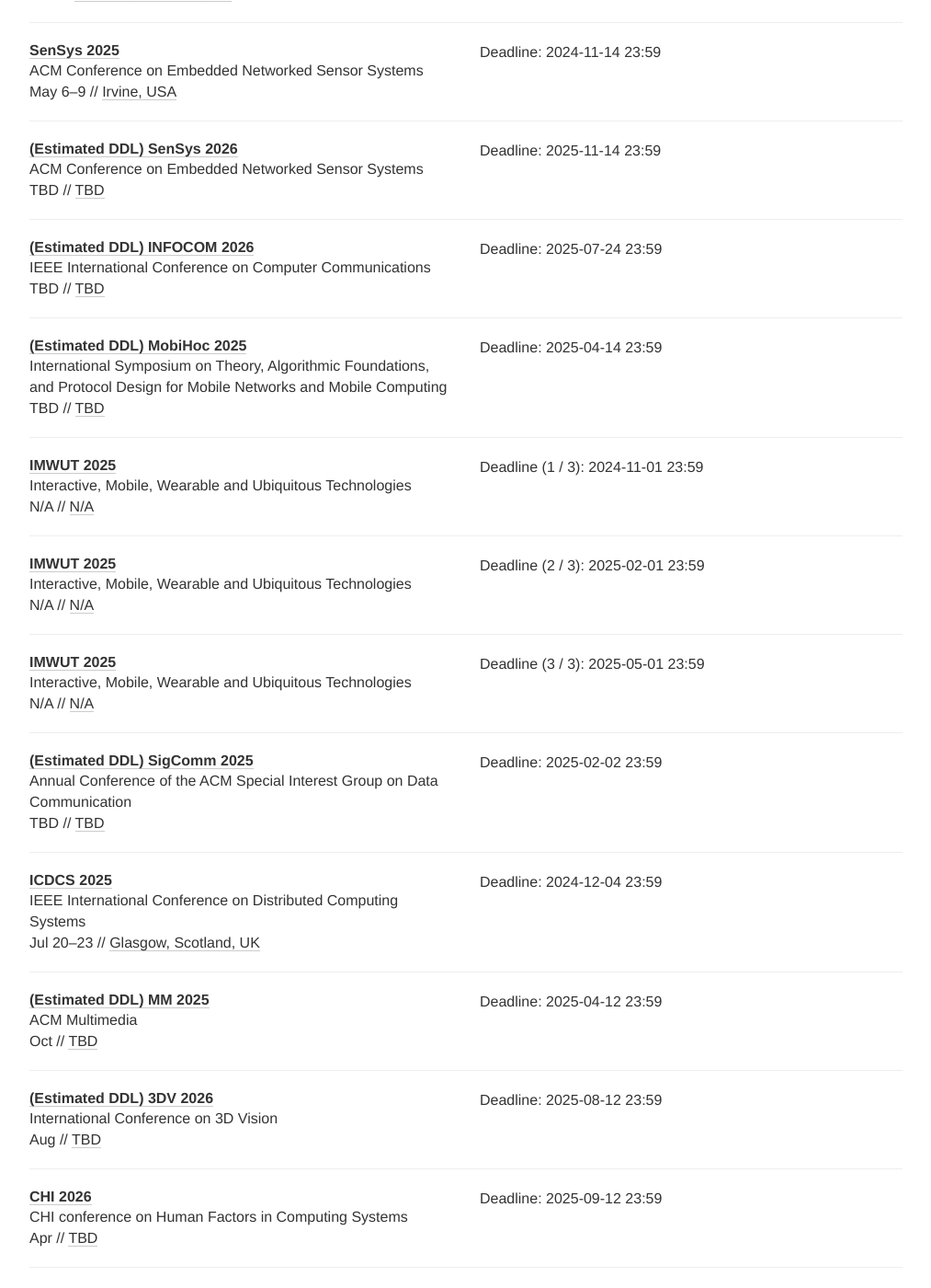
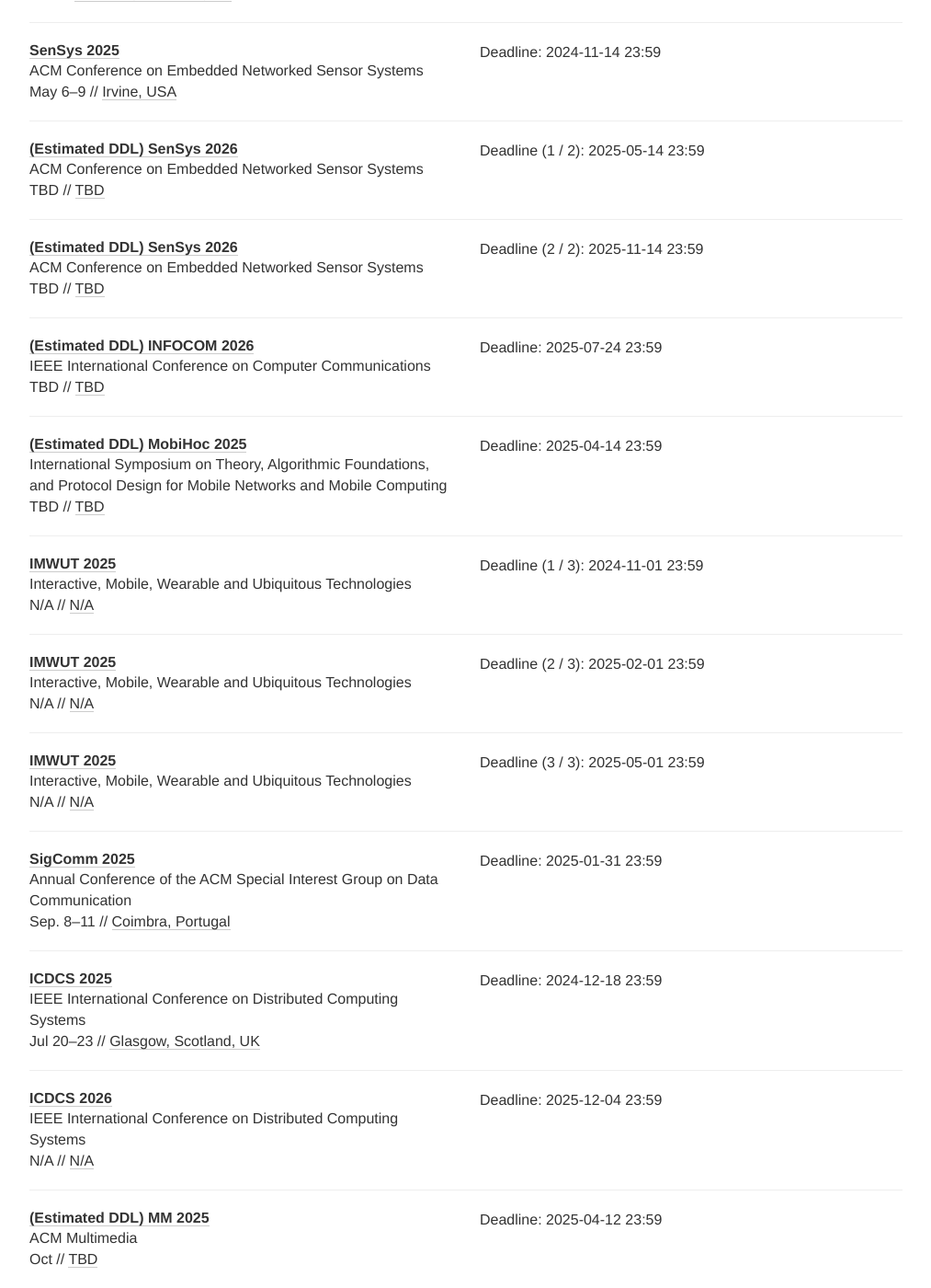
Before and after one commit to genius-lab-deadlines/genius-lab-deadlines.github.io, a Jekyll site: the page built from index.html, in a window 1280 px wide and 1400 px high, scrolled down 2652 px. Shown: the whole window at 92% size, without its empty margins (133-1146 px from the left). Built offline with Jekyll 4.4.1, drawn with Linux system fonts in a browser that asks for light colours; nearby versions of some CDN libraries; Markdown is read by kramdown in place of the engine named in the settings; some of the changed text lies outside the part shown.

Commit message:
update dates

```diff
--- a/_data/conferences.yml
+++ b/_data/conferences.yml
@@ -103,13 +103,13 @@
   place: TBD
   tags: [AI, CONF, Tier1]
 
-- name: (Estimated DDL) MICCAI
+- name: MICCAI
   year: 2025
   date: Sep 23-27
   description: INTERNATIONAL CONFERENCE ON MEDICAL IMAGE COMPUTING AND COMPUTER ASSISTED INTERVENTION
-  link: https://genius-lab-deadlines.github.io/
+  link: https://conferences.miccai.org/2025/en/
   deadline:
-    - "2025-03-07 23:59"
+    - "2025-02-27 23:59"
   timezone: Etc/GMT+7
   place: Daejeon, Republic of Korea
   tags: [MED, CONF]
@@ -136,14 +136,14 @@
   place: TBD
   tags: [AI, CONF, Tier1]
 
-- name: (Estimated DDL) ICML
+- name: ICML
   year: 2025
   date: Jul 13-19
   description: International Conference on Machine Learning
   link: https://icml.cc/
   deadline:
-    - "2025-02-01 23:59"
-  timezone: Etc/GMT+12
+    - "2025-01-31 23:59"
+  timezone: Etc/GMT+0
   place: Vancouver, BC, Canada
   tags: [AI, CONF, Tier1]
 
@@ -209,6 +209,7 @@
   description: ACM Conference on Embedded Networked Sensor Systems
   link: https://sensys.acm.org/2026/
   deadline:
+    - "2025-05-14 23:59"
     - "2025-11-14 23:59"
   timezone: Etc/GMT+12
   place: TBD
@@ -249,15 +250,15 @@
   place: N/A
   tags: [SYS, JOUR, Tier1]
 
-- name: (Estimated DDL) SigComm
+- name: SigComm
   year: 2025
-  date: TBD
+  date: Sep. 8-11
   description: Annual Conference of the ACM Special Interest Group on Data Communication
-  link: https://genius-lab-deadlines.github.io/
+  link: https://conferences.sigcomm.org/sigcomm/2025/
   deadline:
-    - "2025-02-02 23:59"
+    - "2025-01-31 23:59"
   timezone: Etc/GMT+0
-  place: TBD
+  place: Coimbra, Portugal
   tags: [SYS, CONF, Tier1]
 
 - name: ICDCS
@@ -266,9 +267,20 @@
   description: IEEE International Conference on Distributed Computing Systems
   link: https://icdcs2025.icdcs.org/
   deadline:
-    - "2024-12-04 23:59"
+    - "2024-12-18 23:59"
   timezone: Etc/GMT+12
   place: Glasgow, Scotland, UK
+  tags: [SYS, CONF]
+
+- name: ICDCS
+  year: 2026
+  date: N/A
+  description: IEEE International Conference on Distributed Computing Systems
+  link: https://icdcs2026.icdcs.org/
+  deadline:
+    - "2025-12-04 23:59"
+  timezone: Etc/GMT+12
+  place: N/A
   tags: [SYS, CONF]
 
 - name: (Estimated DDL) MM
@@ -321,7 +333,7 @@
   description: ACM SIGGRAPH Conference
   link: https://s2025.siggraph.org/
   deadline:
-    - "2025-01-16 21:59"
+    - "2025-01-23 21:59"
   timezone: Etc/GMT+0
   place: Vancouver, BC, Canada
   tags: [CV, CONF]
```
